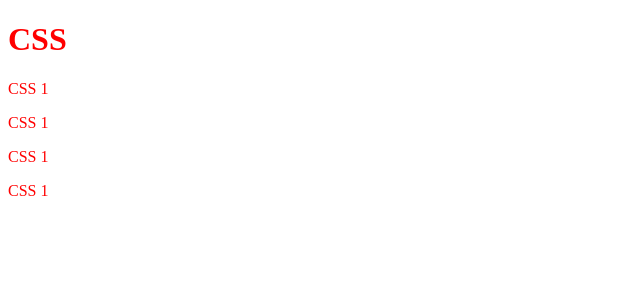
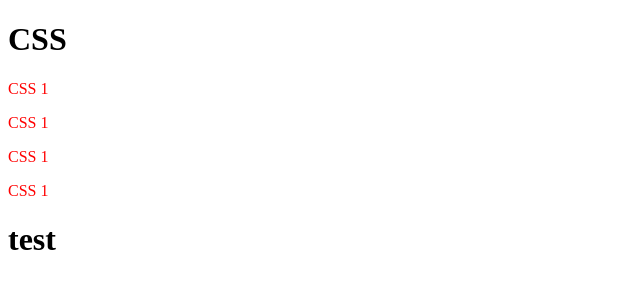
Before and after one commit to SSRLuca/1024-1, a plain HTML site: page index.html in a window 1280 px wide. Shown: the whole page, without its empty margins (0-640 px from the left). Drawn offline with Linux system fonts and the light colour scheme.

Commit message:
新增標題標籤

```diff
--- a/index.html
+++ b/index.html
@@ -11,6 +11,6 @@
 <p>CSS 1</p>
 <p>CSS 1</p>
 <p>CSS 1</p>
-
+<h1>test</h1>
 </body>
 </html>
--- a/style.css
+++ b/style.css
@@ -2,3 +2,7 @@ body
 {
     color: red;
 }
+h1
+{
+    color: black;
+}
```
